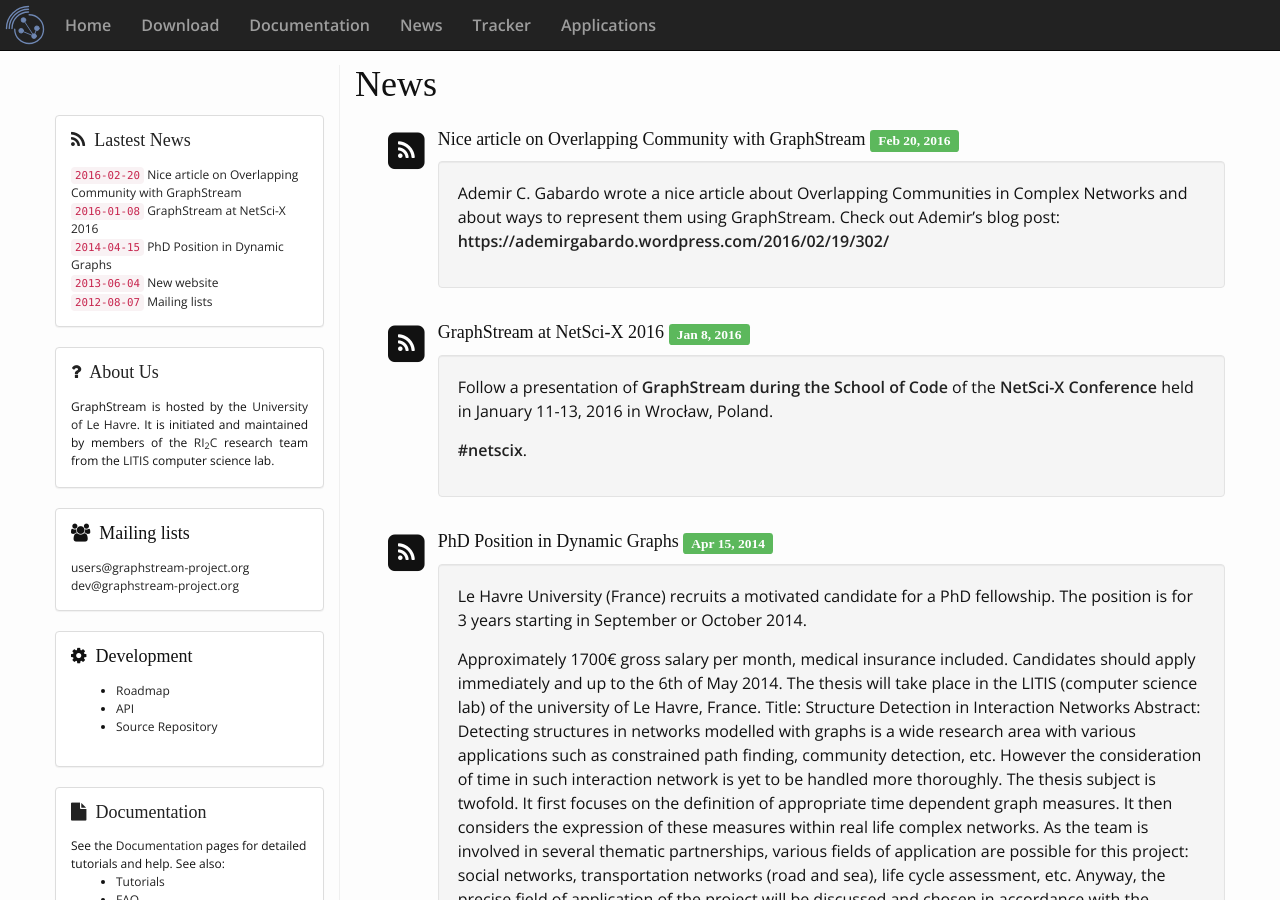
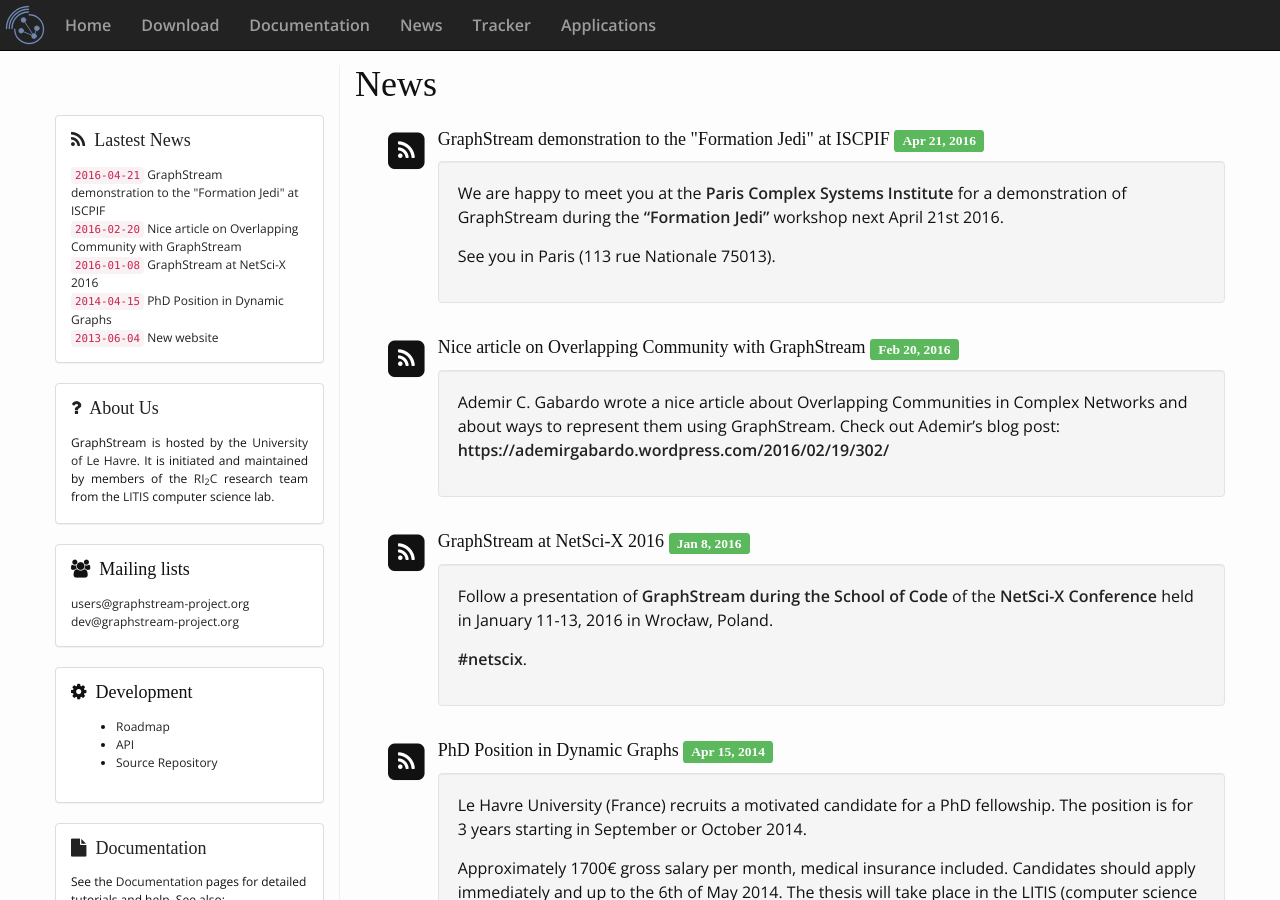
Before and after one commit to graphstream/graphstream.github.io, a Jekyll site: the page built from news/index.html, in a window 1280 px wide and 900 px high. Built offline with Jekyll 4.4.1, drawn with Linux system fonts in a browser that asks for light colours; some web fonts are replaced.

```diff
--- a/_config.yml
+++ b/_config.yml
@@ -10,6 +10,7 @@ content_img: "/media/img/"
 media: "/media"
 api_modules: ['core', 'algo', 'ui']
 news_count: 5
+future: true
 
 # Build settings
 markdown: kramdown
--- /dev/null
+++ b/_posts/2016-04-21-graphstream-at-ISCPIF.md
@@ -0,0 +1,8 @@
+---
+title: GraphStream demonstration to the "Formation Jedi" at ISCPIF
+layout: news
+---
+
+We are happy to meet you at the [Paris Complex Systems Institute](https://iscpif.fr/) for a demonstration of GraphStream during the ["Formation Jedi"](https://iscpif.fr/event/jedi-formation-graphstream/) workshop next April 21st 2016.
+
+See you in Paris (113 rue Nationale 75013).
```
